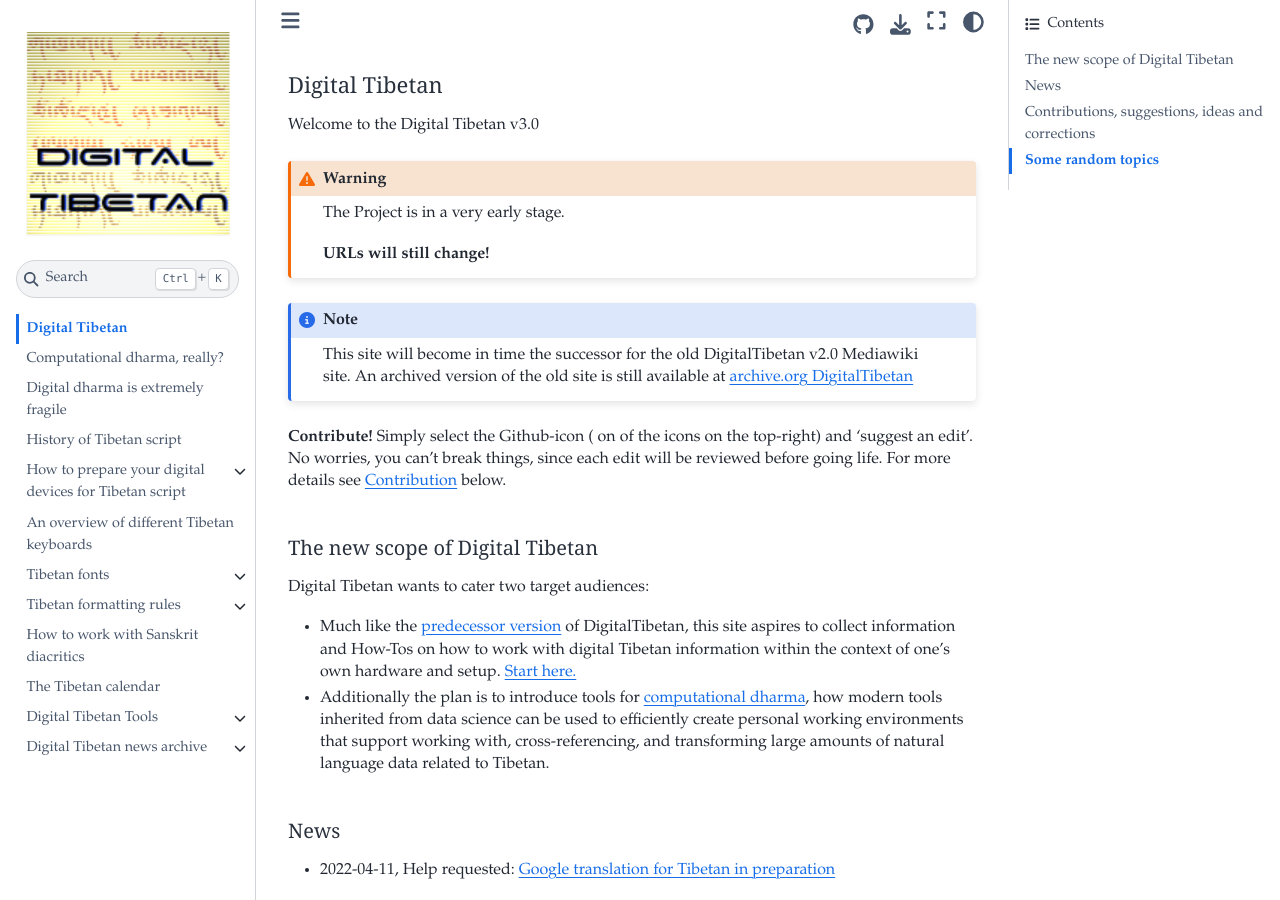
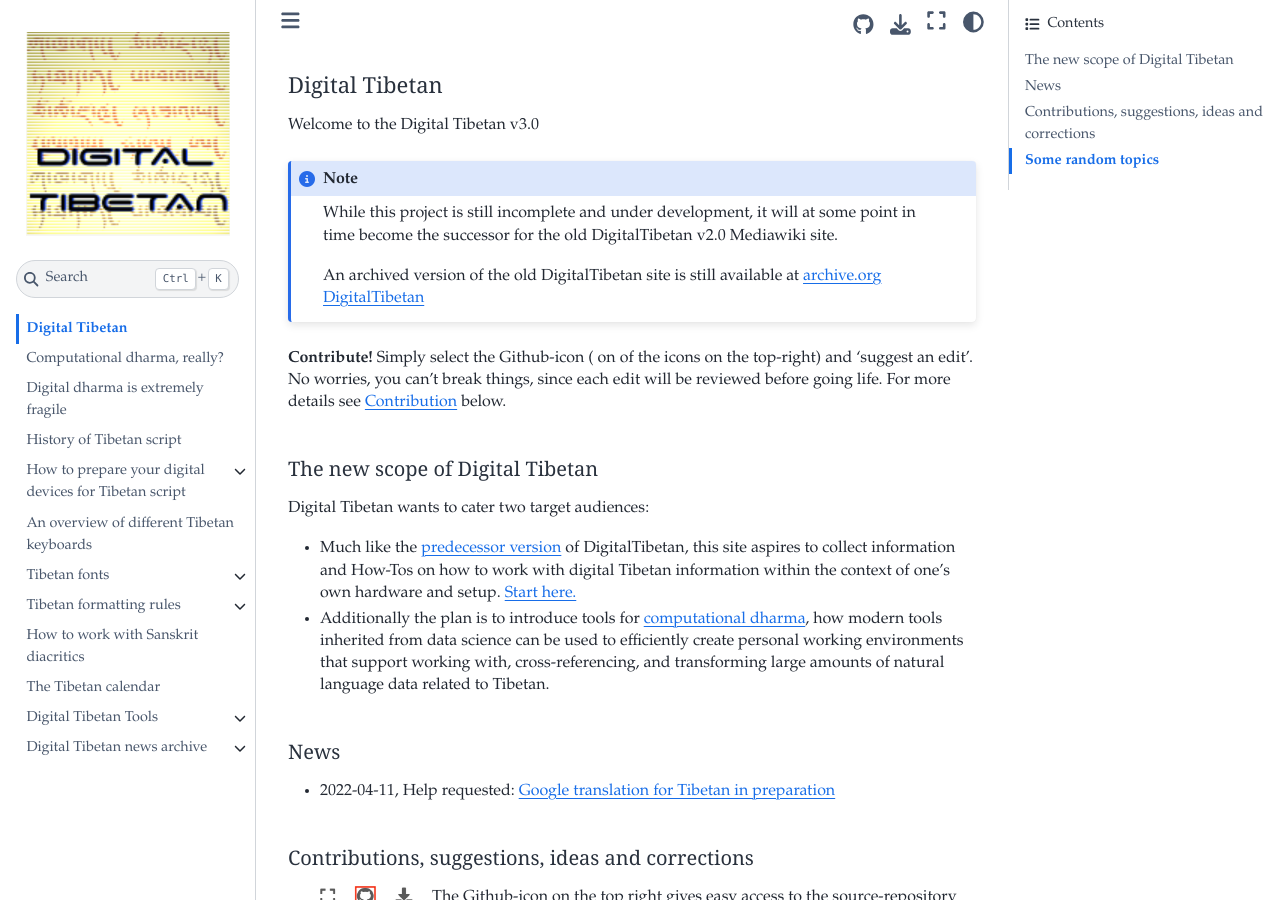
Before and after one commit to DigitalTibetan/DigitalTibetan, a Jupyter Book: the page built from main.md, in a window 1280 px wide and 900 px high. Built offline with Jupyter Book 1.0.4 settings and Sphinx 7.4.7 and the Sphinx Book theme 1.1.4, drawn with Linux system fonts in a browser that asks for light colours.

Commit message:
reduce content warning-level

````diff
--- a/main.md
+++ b/main.md
@@ -2,15 +2,10 @@
 
 Welcome to the Digital Tibetan v3.0
 
-```{warning}
-The Project is in a very early stage.
+```{note}
+While this project is still incomplete and under development, it will at some point in time become the successor for the old DigitalTibetan v2.0 Mediawiki site.
 
-**URLs will still change!**
-```
-
-```{note}
-This site will become in time the successor for the old DigitalTibetan v2.0 Mediawiki site.
-An archived version of the old site is still available at [archive.org DigitalTibetan](https://web.archive.org/web/20210502044931/http://www.digitaltibetan.org/index.php/Digital_Tibetan)
+An archived version of the old DigitalTibetan site is still available at [archive.org DigitalTibetan](https://web.archive.org/web/20210502044931/http://www.digitaltibetan.org/index.php/Digital_Tibetan)
 ```
 
 **Contribute!** Simply select the Github-icon ( on of the icons on the top-right) and 'suggest an edit'. No worries, you can't break things, since each edit will be reviewed before going life. For more details see [Contribution](contribute) below.
````
Also changed, not shown: README.md (+0 -2 lines).
